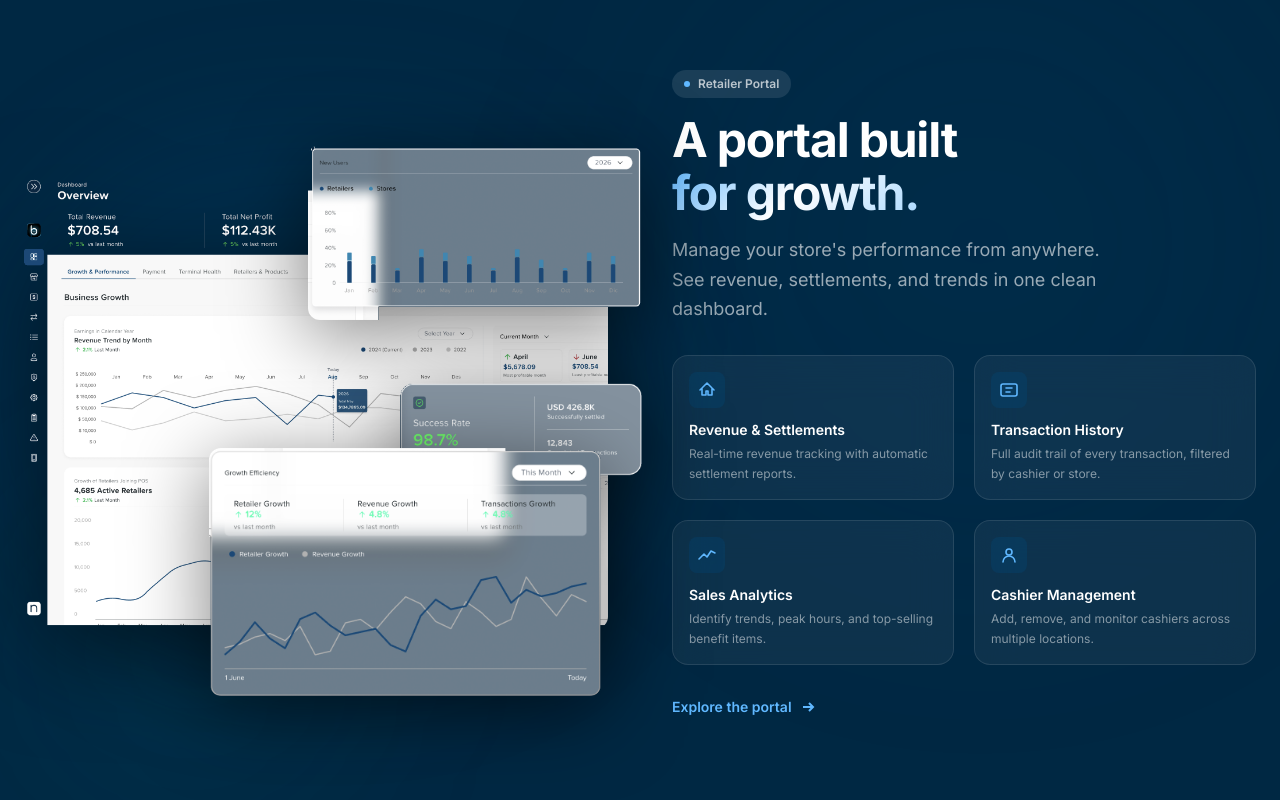
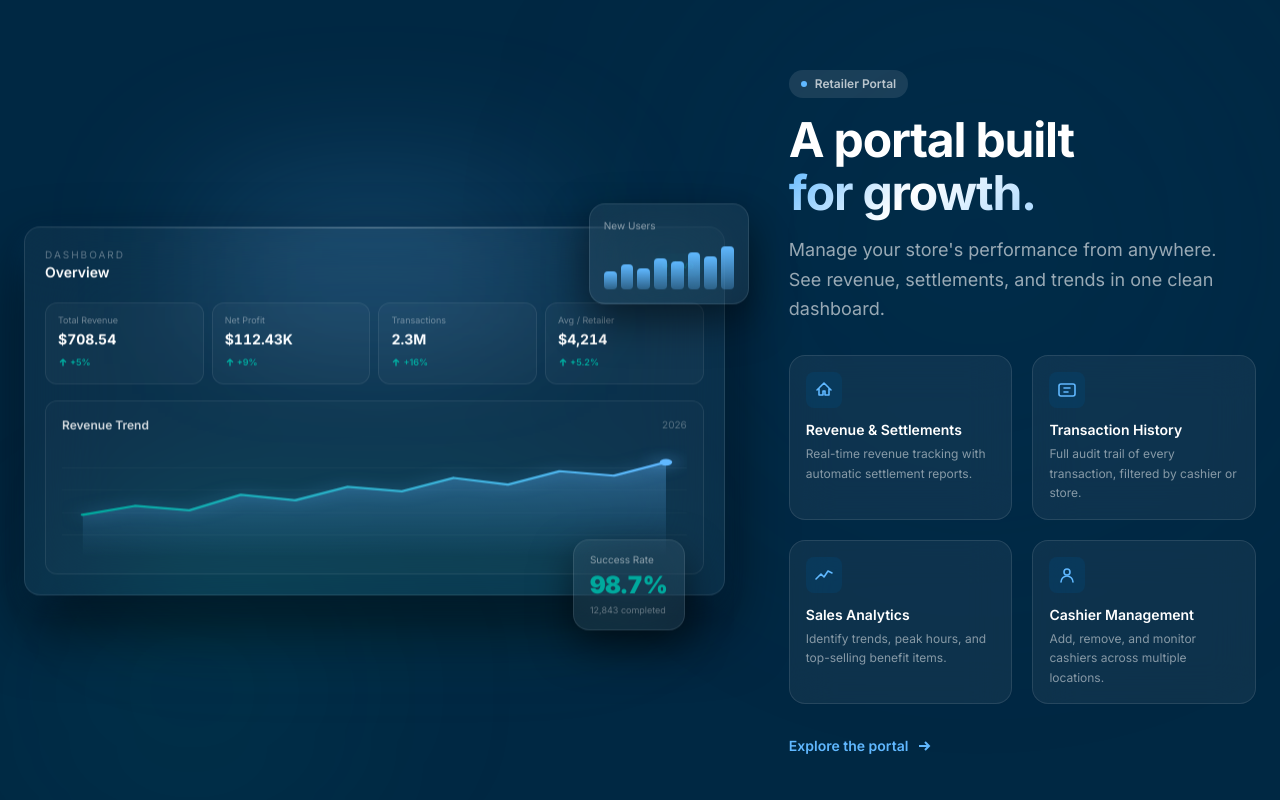
Before and after one commit to marielabattista88/Landing-Page-BPOS, a Next.js app: page / in a window 1280 px wide. Shown: the part 3680-4480 px from the top of the page. Built offline with nearby package versions, Linux system fonts and the light colour scheme.

Commit message:
feat: add terminal device image and enhance visual effects in HardwareSection

```diff
--- a/src/components/landing/FeaturePortal.tsx
+++ b/src/components/landing/FeaturePortal.tsx
@@ -1,7 +1,18 @@
 "use client";
 
 import { motion } from "framer-motion";
-import Image from "next/image";
+
+const kpis = [
+  { label: "Total Revenue", value: "$708.54", delta: "+5%" },
+  { label: "Net Profit", value: "$112.43K", delta: "+9%" },
+  { label: "Transactions", value: "2.3M", delta: "+16%" },
+  { label: "Avg / Retailer", value: "$4,214", delta: "+5.2%" },
+];
+
+// Revenue trend — 12 points, viewBox 300×100 (lower y = higher value)
+const trendPoints = "10,62 35,54 61,58 86,44 112,49 137,37 163,41 188,29 214,35 239,23 265,27 290,15";
+const trendArea = `M10,62 L35,54 L61,58 L86,44 L112,49 L137,37 L163,41 L188,29 L214,35 L239,23 L265,27 L290,15 L290,100 L10,100 Z`;
+const miniBars = [38, 52, 44, 64, 58, 78, 70, 90];
 
 const portalFeatures = [
   {
@@ -46,119 +57,134 @@ const portalFeatures = [
 
 export default function FeaturePortal() {
   return (
-    <section id="portal" className="section-py bg-[#002843] overflow-hidden relative">
-      {/* Background decoration */}
-      <div className="absolute inset-0 pointer-events-none">
-        <div className="absolute top-0 right-0 w-[600px] h-[600px] rounded-full bg-[#00497A]/10 blur-[120px]" />
-        <div className="absolute bottom-0 left-0 w-96 h-96 rounded-full bg-[#00A99D]/5 blur-[80px]" />
+    <section id="portal" className="section-py bg-night relative">
+      {/* Background decoration — overflow-hidden only here to clip blurs without clipping floating cards */}
+      <div className="absolute inset-0 overflow-hidden pointer-events-none">
+        <div className="absolute top-0 right-0 w-150 h-150 rounded-full bg-navy/10 blur-[120px]" />
+        <div className="absolute bottom-0 left-0 w-96 h-96 rounded-full bg-teal/5 blur-[80px]" />
       </div>
 
       <div className="max-w-7xl mx-auto px-6 relative z-10">
-        <div className="grid lg:grid-cols-2 gap-16 items-center">
-          {/* Left: Dashboard mockup — layered composition */}
+        <div className="grid lg:grid-cols-[3fr_2fr] gap-16 items-center">
+
+          {/* LEFT: Native glass dashboard — futuristic fintech mock */}
           <motion.div
-            initial={{ opacity: 0, y: 30 }}
+            initial={{ opacity: 0, y: 40 }}
             whileInView={{ opacity: 1, y: 0 }}
-            viewport={{ once: true, margin: "-100px" }}
-            transition={{ duration: 0.9, ease: [0.16, 1, 0.3, 1] }}
+            viewport={{ once: true, margin: "-80px" }}
+            transition={{ duration: 1, ease: [0.16, 1, 0.3, 1] }}
             className="relative order-2 lg:order-1"
-            style={{ overflow: "visible" }}
           >
-            {/* Ambient glow */}
-            <div className="absolute -inset-8 bg-[#00497A]/15 blur-[60px] rounded-full" />
+            {/* Ambient glows */}
+            <div className="absolute bottom-0 left-1/2 -translate-x-1/2 w-3/4 h-24 bg-teal/20 blur-[60px] rounded-full pointer-events-none" />
+            <div className="absolute -top-8 left-1/4 w-1/2 h-32 bg-[#60b8ff]/25 blur-[80px] rounded-full pointer-events-none" />
 
-            {/* Composition container — sized by main dashboard */}
-            <div style={{ position: "relative" }}>
+            {/* Main glass panel — floats gently */}
+            <motion.div
+              animate={{ y: [0, -8, 0] }}
+              transition={{ duration: 6, ease: "easeInOut", repeat: Infinity }}
+              className="relative rounded-2xl border border-white/10 bg-white/4 backdrop-blur-2xl p-5 shadow-[0_32px_64px_rgba(0,0,0,0.6),0_8px_24px_rgba(0,73,122,0.35)] overflow-hidden"
+            >
+              {/* Top sheen */}
+              <div className="absolute inset-x-0 top-0 h-px bg-linear-to-r from-transparent via-white/30 to-transparent" />
+              <div className="absolute -top-px left-1/4 w-1/2 h-24 bg-[#60b8ff]/10 blur-3xl pointer-events-none" />
 
-              {/* Main dashboard panel — gentle bob */}
-              <motion.div
-                style={{ filter: "drop-shadow(0 24px 48px rgba(0,0,0,0.55))", position: "relative", zIndex: 2 }}
-                animate={{ y: [0, -6, 0] }}
-                transition={{ duration: 5, ease: "easeInOut", repeat: Infinity }}
-              >
-                <Image
-                  src="/portal-card-main.png"
-                  alt="BPOS Admin Portal Dashboard"
-                  width={1016}
-                  height={840}
-                  className="w-full object-contain rounded-xl"
-                  priority
+              {/* Header */}
+              <div className="flex items-center justify-between mb-5">
+                <div>
+                  <div className="text-[10px] uppercase tracking-[0.2em] text-white/35">Dashboard</div>
+                  <div className="text-sm font-semibold text-white">Overview</div>
+                </div>
+                <div className="inline-flex items-center gap-1.5 bg-teal/15 text-teal text-[10px] font-semibold px-2.5 py-1 rounded-full">
+                  <span className="relative flex h-1.5 w-1.5">
+                    <span className="absolute inline-flex h-full w-full rounded-full bg-teal animate-ping opacity-75" />
+                    <span className="relative inline-flex h-1.5 w-1.5 rounded-full bg-teal" />
+                  </span>
+                  Live
+                </div>
+              </div>
+
+              {/* KPI tiles */}
+              <div className="grid grid-cols-2 sm:grid-cols-4 gap-2 mb-4">
+                {kpis.map((k) => (
+                  <div key={k.label} className="rounded-xl border border-white/8 bg-white/3 px-3 py-2.5">
+                    <div className="text-[9px] text-white/40 truncate">{k.label}</div>
+                    <div className="text-sm font-bold text-white tabular-nums mt-0.5">{k.value}</div>
+                    <div className="inline-flex items-center gap-0.5 text-[9px] font-semibold text-teal mt-1">
+                      <svg className="w-2.5 h-2.5" viewBox="0 0 10 10" fill="none" stroke="currentColor" strokeWidth="1.5">
+                        <path d="M5 8V2M5 2L2.5 4.5M5 2l2.5 2.5" strokeLinecap="round" strokeLinejoin="round" />
+                      </svg>
+                      {k.delta}
+                    </div>
+                  </div>
+                ))}
+              </div>
+
+              {/* Area chart */}
+              <div className="rounded-xl border border-white/8 bg-white/2 p-4">
+                <div className="flex items-center justify-between mb-3">
+                  <div className="text-xs font-semibold text-white/80">Revenue Trend</div>
+                  <div className="text-[10px] text-white/30">2026</div>
+                </div>
+                <svg viewBox="0 0 300 100" className="w-full h-28" preserveAspectRatio="none">
+                  <defs>
+                    <linearGradient id="portalArea" x1="0" y1="0" x2="0" y2="1">
+                      <stop offset="0%" stopColor="#60b8ff" stopOpacity="0.35" />
+                      <stop offset="100%" stopColor="#60b8ff" stopOpacity="0" />
+                    </linearGradient>
+                    <linearGradient id="portalStroke" x1="0" y1="0" x2="1" y2="0">
+                      <stop offset="0%" stopColor="#00A99D" />
+                      <stop offset="100%" stopColor="#60b8ff" />
+                    </linearGradient>
+                  </defs>
+                  {[20, 40, 60, 80].map((y) => (
+                    <line key={y} x1="0" y1={y} x2="300" y2={y} stroke="white" strokeOpacity="0.05" strokeWidth="0.5" />
+                  ))}
+                  <path d={trendArea} fill="url(#portalArea)" />
+                  <polyline
+                    points={trendPoints}
+                    fill="none"
+                    stroke="url(#portalStroke)"
+                    strokeWidth="2"
+                    strokeLinecap="round"
+                    strokeLinejoin="round"
+                    style={{ filter: "drop-shadow(0 0 6px rgba(96,184,255,0.5))" }}
                   />
+                  <circle cx="290" cy="15" r="3" fill="#60b8ff" style={{ filter: "drop-shadow(0 0 6px rgba(96,184,255,0.9))" }} />
+                </svg>
+              </div>
             </motion.div>
 
-              {/* New Users bar chart — slides in + independent float */}
+            {/* Floating card — mini bar chart (top-right) */}
             <motion.div
-                initial={{ opacity: 0, x: 24 }}
-                whileInView={{ opacity: 1, x: 0 }}
-                viewport={{ once: true }}
-                transition={{ delay: 0.5, duration: 0.55, ease: [0.16, 1, 0.3, 1] }}
-                style={{ position: "absolute", top: "0%", right: "-38%", zIndex: 10 }}
+              animate={{ y: [0, -12, 0] }}
+              transition={{ duration: 7, ease: "easeInOut", repeat: Infinity, delay: 0.5 }}
+              className="absolute -top-6 -right-3 sm:-right-6 w-40 rounded-2xl border border-white/10 bg-white/6 backdrop-blur-2xl p-3.5 shadow-[0_16px_40px_rgba(0,0,0,0.5)]"
             >
-                <motion.div
-                  animate={{ y: [0, -9, 0] }}
-                  transition={{ duration: 4.2, ease: "easeInOut", repeat: Infinity, delay: 1.3 }}
-                  style={{ filter: "drop-shadow(0 16px 40px rgba(0,0,0,0.5))" }}
-                >
-                  <Image
-                    src="/portal-card-new-users.png"
-                    alt="New Users chart"
-                    width={522}
-                    height={270}
-                    className="rounded-xl"
-                    style={{ width: "65%", height: "auto" }}
+              <div className="text-[10px] text-white/50 mb-2">New Users</div>
+              <div className="flex items-end gap-1 h-12">
+                {miniBars.map((h, i) => (
+                  <div
+                    key={i}
+                    className="flex-1 rounded-sm bg-linear-to-t from-[#60b8ff]/30 to-[#60b8ff]"
+                    style={{ height: `${h}%` }}
                   />
-                </motion.div>
+                ))}
+              </div>
             </motion.div>
 
-              {/* Success Rate card — slides in + float */}
+            {/* Floating card — success rate (bottom-right) */}
             <motion.div
-                initial={{ opacity: 0, x: 24 }}
-                whileInView={{ opacity: 1, x: 0 }}
-                viewport={{ once: true }}
-                transition={{ delay: 0.8, duration: 0.55, ease: [0.16, 1, 0.3, 1] }}
-                style={{ position: "absolute", top: "47%", right: "-32%", zIndex: 10 }}
+              animate={{ y: [0, 10, 0] }}
+              transition={{ duration: 8, ease: "easeInOut", repeat: Infinity, delay: 1 }}
+              className="absolute -bottom-7 right-4 sm:right-10 rounded-2xl border border-white/10 bg-white/6 backdrop-blur-2xl px-4 py-3 shadow-[0_16px_40px_rgba(0,0,0,0.5)]"
             >
-                <motion.div
-                  animate={{ y: [0, -8, 0] }}
-                  transition={{ duration: 4.8, ease: "easeInOut", repeat: Infinity, delay: 2.1 }}
-                  style={{ filter: "drop-shadow(0 16px 40px rgba(0,0,0,0.5))" }}
-                >
-                  <Image
-                    src="/portal-card-success-rate.png"
-                    alt="Success Rate"
-                    width={400}
-                    height={154}
-                    className="rounded-xl"
-                    style={{ width: "72%", height: "auto" }}
-                  />
+              <div className="text-[10px] text-white/50">Success Rate</div>
+              <div className="flex items-baseline gap-1.5 mt-0.5">
+                <span className="text-2xl font-black text-teal tabular-nums">98.7%</span>
+              </div>
+              <div className="text-[9px] text-white/35 mt-0.5">12,843 completed</div>
             </motion.div>
-              </motion.div>
-
-              {/* Growth Efficiency card — fades up + float */}
-              <motion.div
-                initial={{ opacity: 0, y: 20 }}
-                whileInView={{ opacity: 1, y: 0 }}
-                viewport={{ once: true }}
-                transition={{ delay: 1.1, duration: 0.55, ease: [0.16, 1, 0.3, 1] }}
-                style={{ position: "absolute", bottom: "-14%", right: "-18%", zIndex: 10 }}
-              >
-                <motion.div
-                  animate={{ y: [0, -7, 0] }}
-                  transition={{ duration: 3.8, ease: "easeInOut", repeat: Infinity, delay: 0.7 }}
-                  style={{ filter: "drop-shadow(0 16px 40px rgba(0,0,0,0.5))" }}
-                >
-                  <Image
-                    src="/portal-card-growth.png"
-                    alt="Growth Efficiency"
-                    width={504}
-                    height={318}
-                    className="rounded-xl"
-                    style={{ width: "78%", height: "auto" }}
-                  />
-                </motion.div>
-              </motion.div>
-
-            </div>
           </motion.div>
 
           {/* Right: Text */}
@@ -192,9 +218,9 @@ export default function FeaturePortal() {
                   whileInView={{ opacity: 1, y: 0 }}
                   viewport={{ once: true }}
                   transition={{ delay: 0.2 + i * 0.1, duration: 0.5 }}
-                  className="glass-card rounded-2xl p-4 hover:bg-white/[0.08] transition-colors duration-200"
+                  className="glass-card rounded-2xl p-4 hover:bg-white/8 transition-colors duration-200"
                 >
-                  <div className="w-9 h-9 rounded-lg bg-[#00497A]/30 text-[#60b8ff] flex items-center justify-center mb-3">
+                  <div className="w-9 h-9 rounded-lg bg-navy/30 text-[#60b8ff] flex items-center justify-center mb-3">
                     {feat.icon}
                   </div>
                   <div className="text-sm font-semibold text-white mb-1">{feat.title}</div>
```
Also changed, not shown: src/components/landing/HardwareSection.tsx (+10 -7 lines), 1 other file (tests, documents, lock files or other folders). Lines whose indentation alone changed are shown as unchanged.
